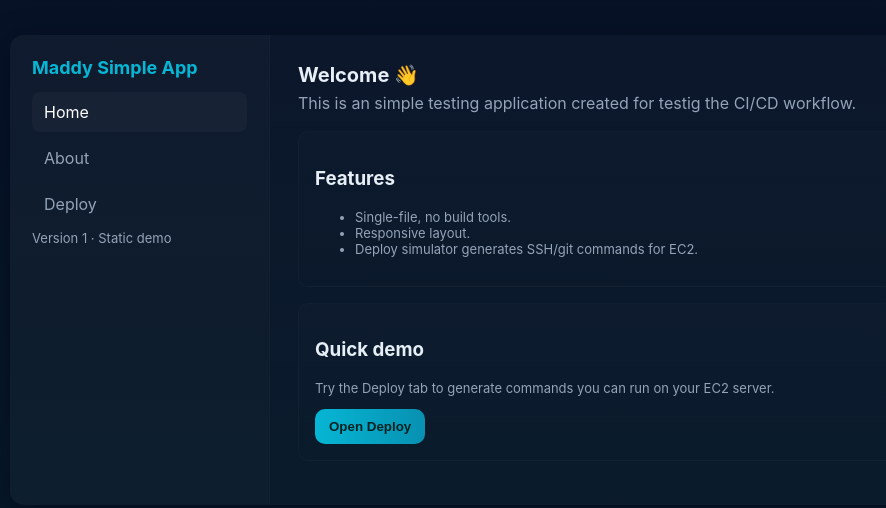
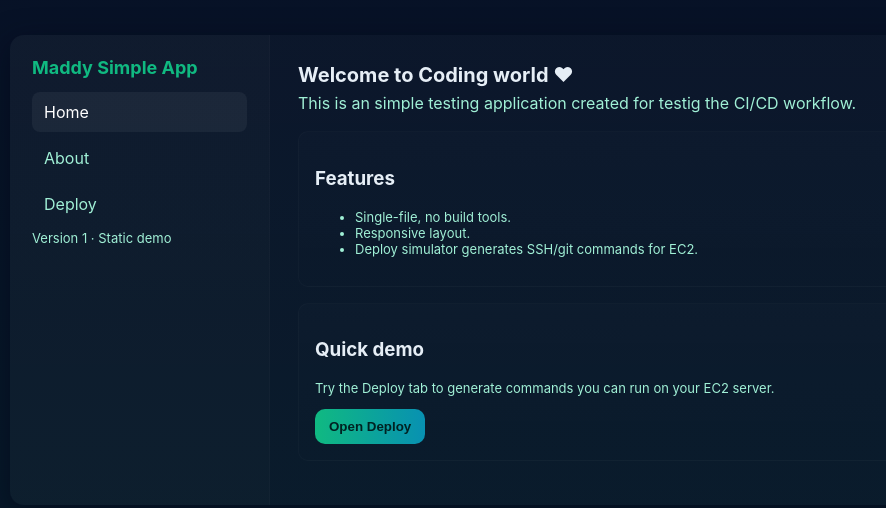
Before and after one commit to MadhanAI/CI-CD, a plain HTML site: page index.html in a window 1280 px wide. Shown: the part 130-638 px from the top of the page, without its empty margins (140-1026 px from the left). Drawn offline with Linux system fonts and the light colour scheme.

Commit message:
Update index.html

```diff
--- a/index.html
+++ b/index.html
@@ -6,8 +6,8 @@
   <title>Simple Web App</title>
   <style>
     :root{
-      --bg:#0f1724; --card:#0b1220; --accent:#06b6d4; --muted:#94a3b8;
-      --glass: rgba(255,255,255,0.03);
+      --bg:#0f2f2f; --card:#123c3c; --accent:#10b981; --muted:#a0f0d6;
+      --glass: rgba(255,255,255,0.05);
       font-family: Inter, ui-sans-serif, system-ui, -apple-system, "Segoe UI", Roboto, "Helvetica Neue", Arial;
     }
     *{box-sizing:border-box}
@@ -110,7 +110,7 @@
     <main class="main" id="content">
       <!-- Home view (default) -->
       <section id="view-home">
-        <h1>Welcome 👋</h1>
+        <h1>Welcome to Coding world ❤</h1>
         <p class="lead">This is an simple testing application created for testig the CI/CD workflow.</p>
 
         <div class="card">
```
